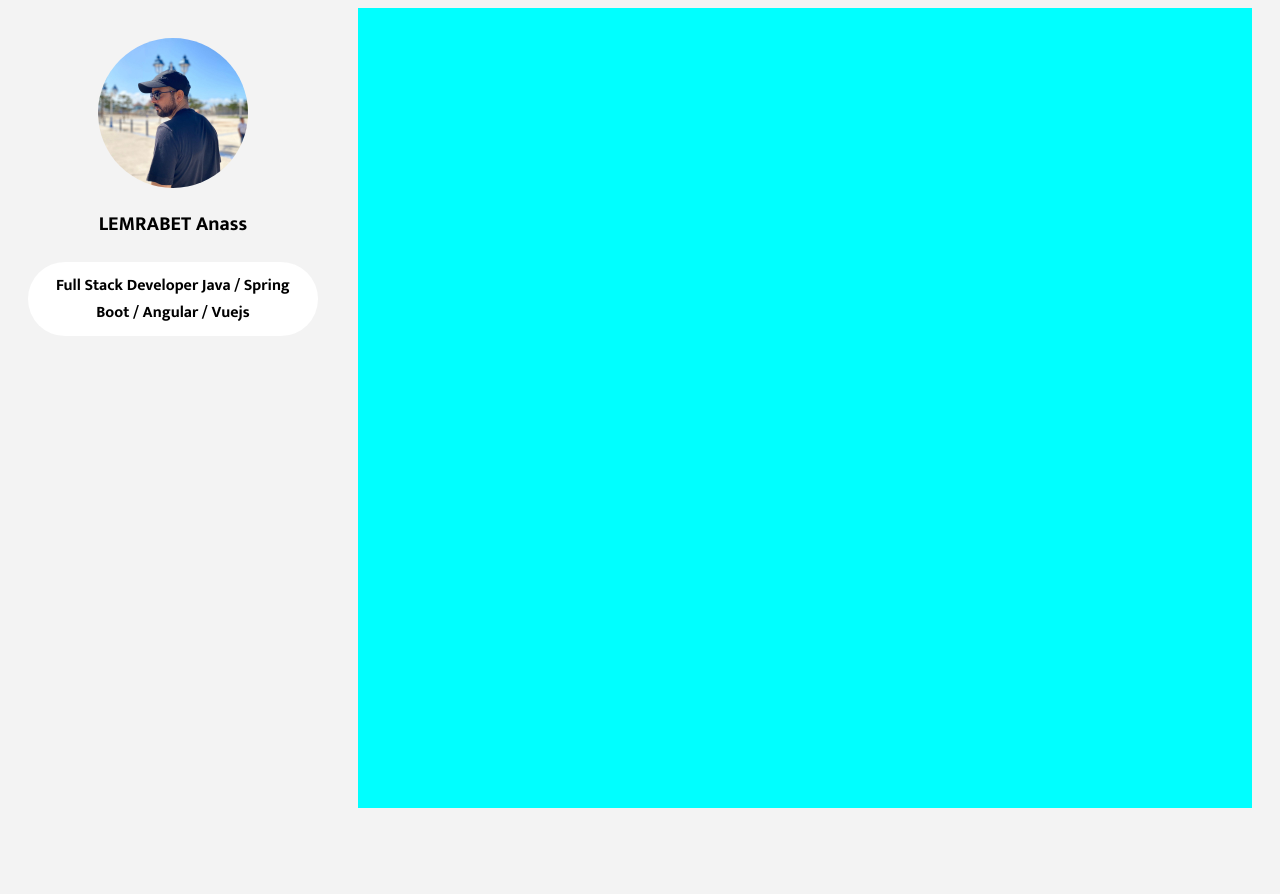
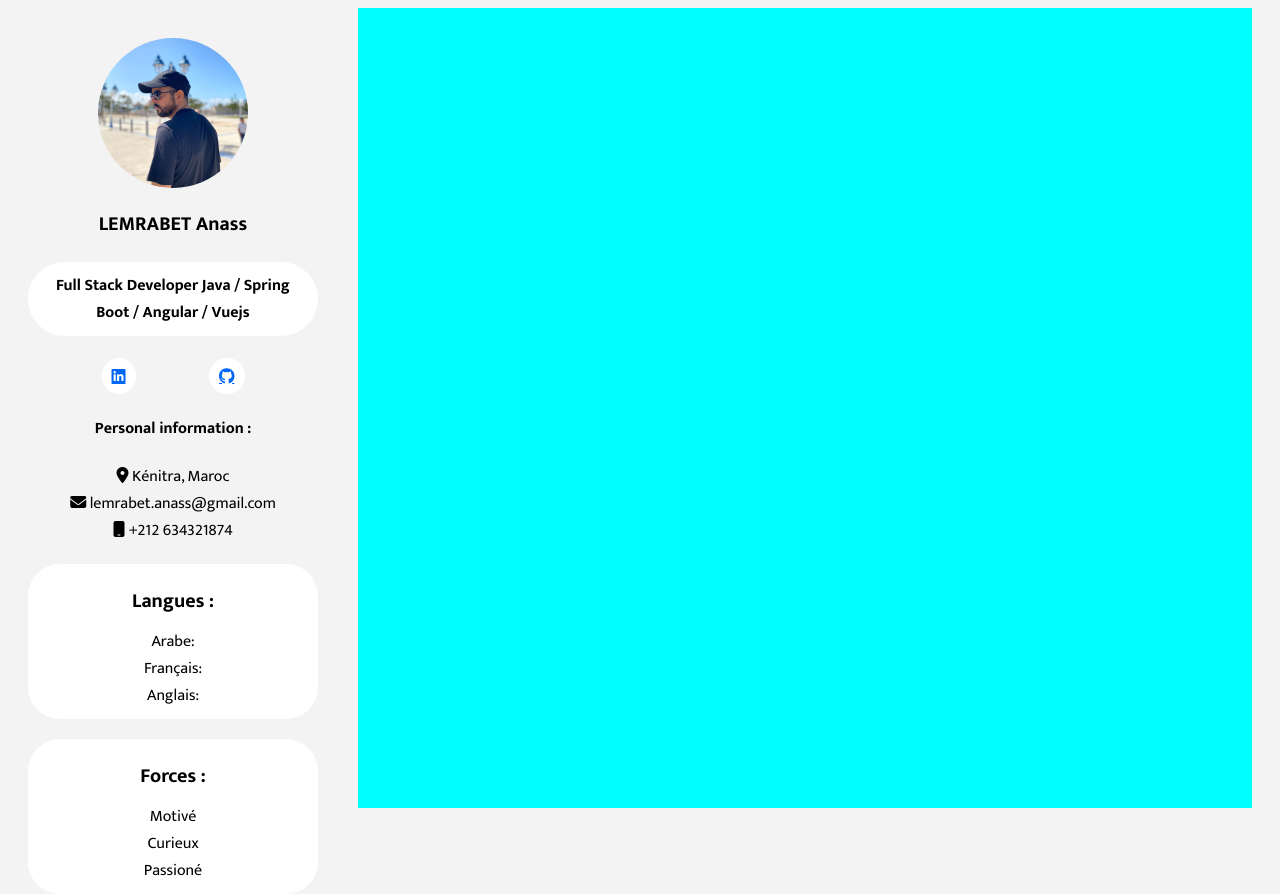
Before and after one commit to lemrabetAnass/angular-cv, an Angular app: page / in a window 1280 px wide. Before the commit the page ends 816 px from the top, so only its background shows below. Built offline with nearby package versions, Linux system fonts and the light colour scheme.

Commit message:
add personal info section & font awesome icons

```diff
--- a/angular.json
+++ b/angular.json
@@ -25,6 +25,7 @@
               "src/assets"
             ],
             "styles": [
+              "node_modules/@fortawesome/fontawesome-free/css/all.css",
               "src/styles.css"
             ],
             "scripts": []
--- a/package.json
+++ b/package.json
@@ -18,6 +18,7 @@
     "@angular/platform-browser": "^15.1.0",
     "@angular/platform-browser-dynamic": "^15.1.0",
     "@angular/router": "^15.1.0",
+    "@fortawesome/fontawesome-free": "^6.3.0",
     "rxjs": "~7.8.0",
     "tslib": "^2.3.0",
     "zone.js": "~0.12.0"
--- a/src/app/contact-info/contact-info.component.css
+++ b/src/app/contact-info/contact-info.component.css
@@ -22,6 +22,21 @@
     margin-bottom: 10px;
 }
 
-.profile-style {
+.light-background {
     background-color: #ffffff;
 }
+
+.link-color {
+    color: #0067f6;
+}
+
+.language-container {
+    border-radius: 2em;
+    padding: 10px;
+    margin-top: 20px;
+}
+
+.language-style {
+    display: flex;
+    flex-direction: column;
+}
--- a/src/app/contact-info/contact-info.component.html
+++ b/src/app/contact-info/contact-info.component.html
@@ -4,6 +4,40 @@
         <h3 class="name-style">LEMRABET Anass</h3>
     </div>
     <div>
-        <h4 class="badge-pill profile-style">Full Stack Developer Java / Spring Boot / Angular / Vuejs</h4>
+        <h4 class="badge-pill light-background">Full Stack Developer Java / Spring Boot / Angular / Vuejs</h4>
+    </div>
+    <div style="display:flex;justify-content: space-evenly;">
+        <a href="https://www.linkedin.com/in/anass-lemrabet-512a68113/" class="fa-brands fa-linkedin badge-pill light-background link-color"></a>
+        <a href="https://github.com/lemrabetAnass" class="fa-brands fa-github badge-pill light-background link-color"></a>
+    </div>
+    <div>
+        <h4>Personal information :</h4>
+        <div>
+            <div>
+                <i class="fa-solid fa-location-dot"></i><span> Kénitra, Maroc</span>
+            </div>
+            <div>
+                <i class="fa-solid fa-envelope"></i><span> lemrabet.anass@gmail.com</span>
+            </div>
+            <div>
+                <i class="fa-solid fa-mobile"></i><span> +212 634321874</span>
+            </div>
+        </div>
+    </div>
+    <div class="language-container light-background">
+        <h4 class="name-style">Langues :</h4>
+        <div class="language-style">
+            <span>Arabe: </span>
+            <span>Français: </span>
+            <span>Anglais: </span>
+        </div>
+    </div>
+    <div class="language-container light-background">
+        <h4 class="name-style">Forces :</h4>
+        <div class="language-style">
+            <span>Motivé</span>
+            <span>Curieux</span>
+            <span>Passioné</span>
+        </div>
     </div>
 </div>
```
Also changed, not shown: src/app/app.component.css (line endings or trailing spaces), 1 other file (tests, documents, lock files or other folders).
